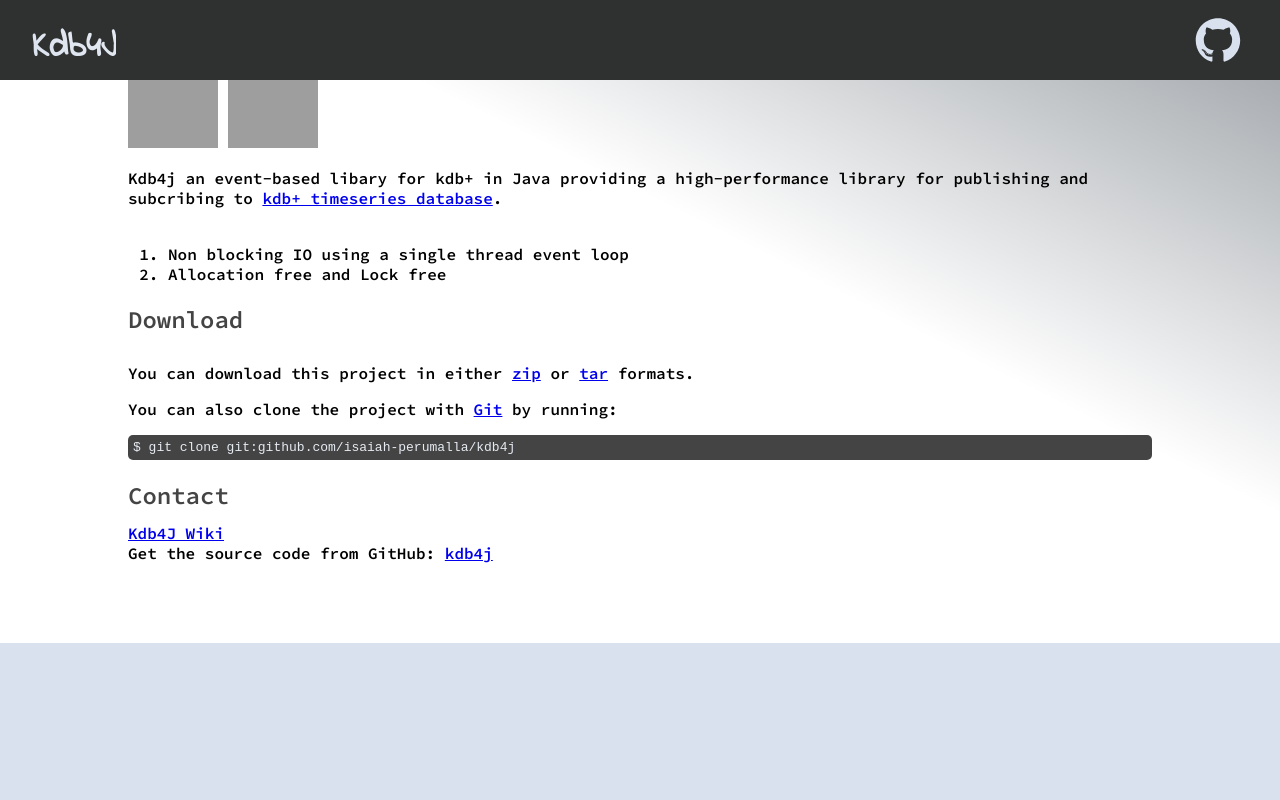
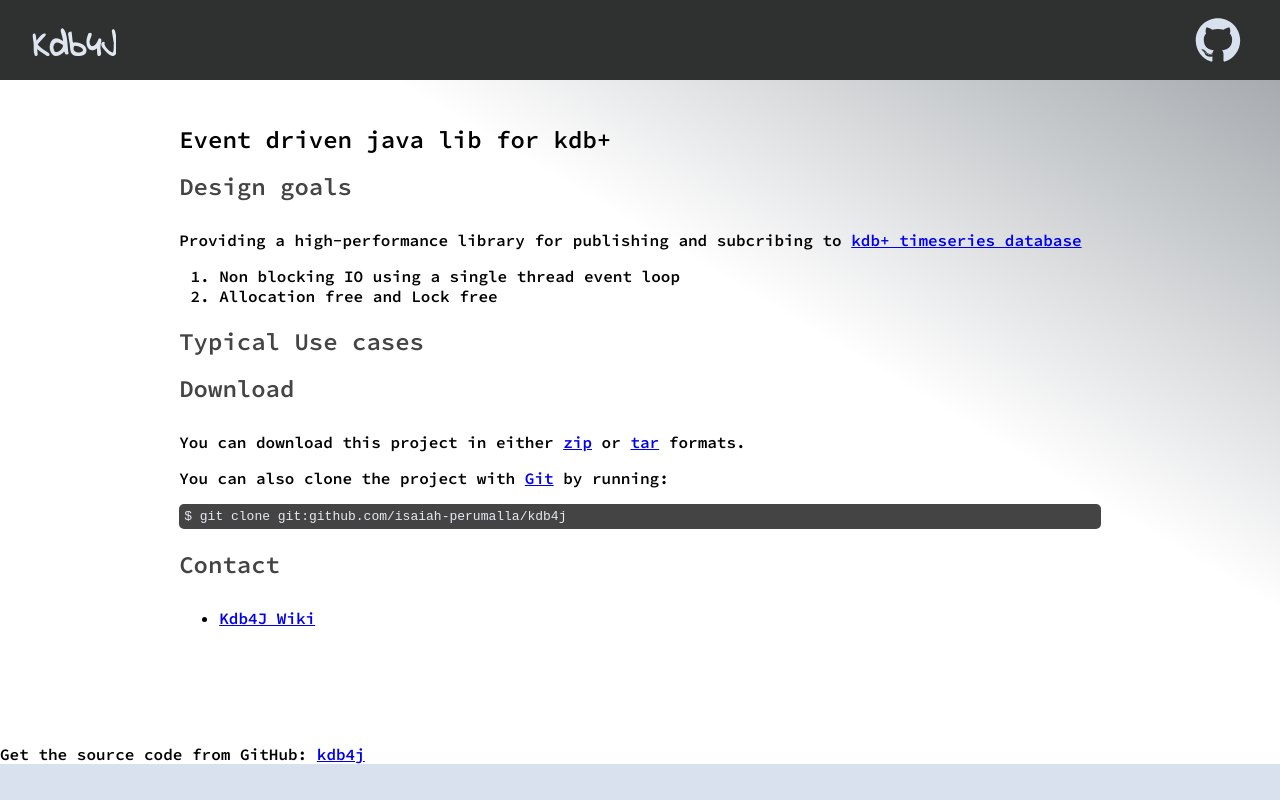
Before and after one commit to isaiah-perumalla/kdb-rpc-cli, a plain HTML site: page _website/index.html in a window 1280 px wide. Drawn offline with Linux system fonts and the light colour scheme; grey boxes are pictures that could not be loaded.

Commit message:
Update index.html

```diff
--- a/_website/index.html
+++ b/_website/index.html
@@ -16,7 +16,9 @@
 <body>
 <div class="nav" role="navigation">
     <div class="nav-top">
+
         <ul>
+
             <li class="logo" role="logo">
                 <h3>
                     <p>Kdb4J</p>
@@ -42,30 +44,27 @@
                 </a>
             </li>
         </ul>
+
+    </div>
     </div>
     <div class="container" role="main">
 
-<div id="container" class="content-body>
+<div id="container" class="content-body">
+<h4 class="desc">  Event driven java lib for kdb+ </h4>
 
-    <div class="download">
-        <a href="https://github.com/isaiah-perumalla/kdb4j/zipball/master">
-            <img border="0" width="90" src="http://github.com/images/modules/download/zip.png"></a>
-        <a href="https://github.com/isaiah-perumalla/kdb4j/tarball/master">
-            <img border="0" width="90" src="http://github.com/images/modules/download/tar.png"></a>
-    </div>
+    <h4 class="heading heading-primary">Design goals</h4>
+    <p>
+        Providing a high-performance library for publishing and subcribing to
 
+        <a href="http://code.kx.com/q/" >kdb+ timeseries database</a>
 
-
-
-    <p>
-            <strong>Kdb4j an event-based libary for kdb+ in Java</strong>  providing a high-performance library for publishing and subcribing to
-            <a href="https://code.kx.com/q/">kdb+ timeseries database</a>.<br/><br/>
             <ol>
                 <li> Non blocking IO using a single thread event loop </li>
                 <li>Allocation free and Lock free </li>
             </ol>
 
         </p>
+    <h4 class="heading heading-primary">Typical Use cases</h4>
     <h4 class="heading heading-primary">Download</h4>
     <p>
         You can download this project in either
@@ -76,7 +75,7 @@
         You can also clone the project with <a href="http://git-scm.com">Git</a>
         by running:
     <pre>$ git clone git:github.com/isaiah-perumalla/kdb4j</pre>
-    </p>
+    <p>
 
     <h4 class="heading heading-primary">Contact</h4>
     <ul>
@@ -85,11 +84,11 @@
         </li>
     </ul>
 
+    </div>
+</div>
     <div class="footer">
         Get the source code from GitHub: <a href="https://github.com/isaiah-perumalla/kdb4j">kdb4j</a>
     </div>
 
-</div>
-</div>
 </body>
 </html>
```
